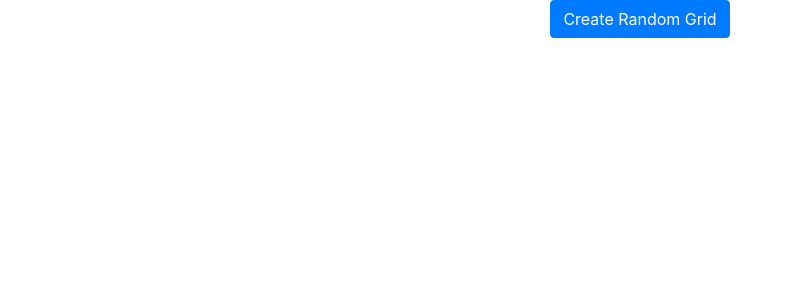
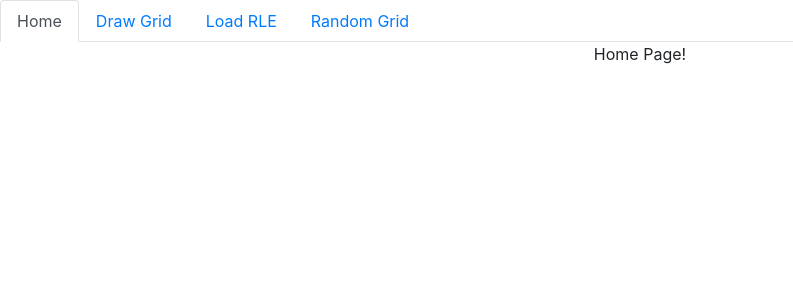
Before and after one commit to DavidKohler/Interactive-Life-like-Cellular-Automata, a React (Create React App) app: page / in a window 1280 px wide. Shown: the top 300 px of the page, without its empty margins (0-793 px from the left). Built offline with nearby package versions, Linux system fonts and the light colour scheme.

Commit message:
[update] broke app into several specific tab pages

```diff
--- a/src/App.js
+++ b/src/App.js
@@ -1,76 +1,52 @@
 import React from 'react';
 import './App.css';
-import Button from 'react-bootstrap/Button';
-import CellularAutomatonSketch from './CellularAutomatonSketch';
+import Tab from 'react-bootstrap/Tab';
+import Tabs from 'react-bootstrap/Tabs';
+import HomePage from './HomePage';
+import DrawGridPage from './DrawGridPage';
+import LoadRLEPage from './LoadRLEPage';
+import RandomGridPage from './RandomGridPage';
 
 class App extends React.Component {
   constructor() {
     super();
     this.state = {
-      refreshVal: 0,
-      cols: 10,
-      rows: 10,
-      framerate: 5,
-      resolution: 20,
-      myGrid: [],
+      refreshTabVal: 0,
     };
-    this.renderRef = React.createRef();
-    this.resetAutomata = this.resetAutomata.bind(this);
-    this.generateGrid = this.generateGrid.bind(this);
+    this.resetTab = this.resetTab.bind(this);
   }
 
-  resetAutomata() {
+  resetTab() {
     let elem = document.querySelector('body > button');
-    elem.parentNode.removeChild(elem);
-    this.setState((state) => ({
-      refreshVal: state.refreshVal + 1,
-    }));
-  }
-
-  createGrid = (cols, rows) => {
-    let grid = new Array(rows);
-    for (let i = 0; i < grid.length; i++) {
-      grid[i] = new Array(cols);
+    if (elem !== null) {
+      elem.parentNode.removeChild(elem);
+      this.setState((state) => ({
+        refreshTabVal: state.refreshTabVal + 1,
+      }));
     }
-    for (let i = 0; i < rows; i++) {
-      for (let j = 0; j < cols; j++) {
-        grid[i][j] = Math.floor(Math.random() * Math.floor(2));
-      }
-    }
-    return grid;
-  };
-
-  generateGrid() {
-    let { cols, rows } = this.state;
-    let newGrid = this.createGrid(cols, rows);
-    if (this.state.myGrid.length > 0) {
-      this.resetAutomata();
-    }
-    this.setState({ myGrid: newGrid });
   }
 
   render() {
-    let { cols, rows, framerate, resolution, myGrid } = this.state;
-
-    let displayResetButton = myGrid.length > 0;
-
     return (
       <div className="App">
-        <Button onClick={this.generateGrid}>Create Random Grid</Button>
-        {myGrid.length > 0 && (
-          <CellularAutomatonSketch
-            refLoc={this.renderRef}
-            rows={rows}
-            cols={cols}
-            grid={myGrid}
-            framerate={framerate}
-            resolution={resolution}
-            key={this.state.refreshVal}
-          />
-        )}
-        {displayResetButton && (
-          <Button onClick={this.resetAutomata}>Reset</Button>
-        )}
+        <Tabs
+          defaultActiveKey="home"
+          id="main-tab-group"
+          onSelect={() => this.resetTab()}
+        >
+          <Tab eventKey="home" title="Home">
+            <HomePage />
+          </Tab>
+          <Tab eventKey="draw" title="Draw Grid">
+            <DrawGridPage />
+          </Tab>
+          <Tab eventKey="loadrle" title="Load RLE">
+            <LoadRLEPage />
+          </Tab>
+          <Tab eventKey="random" title="Random Grid">
+            <RandomGridPage key={this.state.refreshTabVal} />
+          </Tab>
+        </Tabs>
       </div>
     );
   }
--- /dev/null
+++ b/src/DrawGridPage.js
@@ -0,0 +1,9 @@
+import React, { Component } from 'react';
+
+class DrawGridPage extends Component {
+  render() {
+    return <div>Draw Grid Page!</div>;
+  }
+}
+
+export default DrawGridPage;
--- /dev/null
+++ b/src/HomePage.js
@@ -0,0 +1,9 @@
+import React, { Component } from 'react';
+
+class HomePage extends Component {
+  render() {
+    return <div>Home Page!</div>;
+  }
+}
+
+export default HomePage;
--- /dev/null
+++ b/src/LoadRLEPage.js
@@ -0,0 +1,9 @@
+import React, { Component } from 'react';
+
+class LoadRLEPage extends Component {
+  render() {
+    return <div>RLE Page!</div>;
+  }
+}
+
+export default LoadRLEPage;
--- /dev/null
+++ b/src/RandomGridPage.js
@@ -0,0 +1,77 @@
+import React, { Component } from 'react';
+import CellularAutomatonSketch from './CellularAutomatonSketch';
+import Button from 'react-bootstrap/Button';
+
+class RandomGridPage extends Component {
+  constructor() {
+    super();
+    this.state = {
+      refreshVal: 0,
+      cols: 10,
+      rows: 10,
+      framerate: 60,
+      resolution: 20,
+      myGrid: [],
+    };
+    this.renderRef = React.createRef();
+    this.resetAutomata = this.resetAutomata.bind(this);
+    this.generateGrid = this.generateGrid.bind(this);
+  }
+
+  resetAutomata() {
+    let elem = document.querySelector('body > button');
+    elem.parentNode.removeChild(elem);
+    this.setState((state) => ({
+      refreshVal: state.refreshVal + 1,
+    }));
+  }
+
+  createGrid = (cols, rows) => {
+    let grid = new Array(rows);
+    for (let i = 0; i < grid.length; i++) {
+      grid[i] = new Array(cols);
+    }
+    for (let i = 0; i < rows; i++) {
+      for (let j = 0; j < cols; j++) {
+        grid[i][j] = Math.floor(Math.random() * Math.floor(2));
+      }
+    }
+    return grid;
+  };
+
+  generateGrid() {
+    let { cols, rows } = this.state;
+    let newGrid = this.createGrid(cols, rows);
+    if (this.state.myGrid.length > 0) {
+      this.resetAutomata();
+    }
+    this.setState({ myGrid: newGrid });
+  }
+  render() {
+    let { cols, rows, framerate, resolution, myGrid } = this.state;
+
+    let displayResetButton = myGrid.length > 0;
+    return (
+      <div>
+        Random Grid Page!
+        <Button onClick={this.generateGrid}>Create Random Grid</Button>
+        {myGrid.length > 0 && (
+          <CellularAutomatonSketch
+            refLoc={this.renderRef}
+            rows={rows}
+            cols={cols}
+            grid={myGrid}
+            framerate={framerate}
+            resolution={resolution}
+            key={this.state.refreshVal}
+          />
+        )}
+        {displayResetButton && (
+          <Button onClick={this.resetAutomata}>Reset</Button>
+        )}
+      </div>
+    );
+  }
+}
+
+export default RandomGridPage;
```
